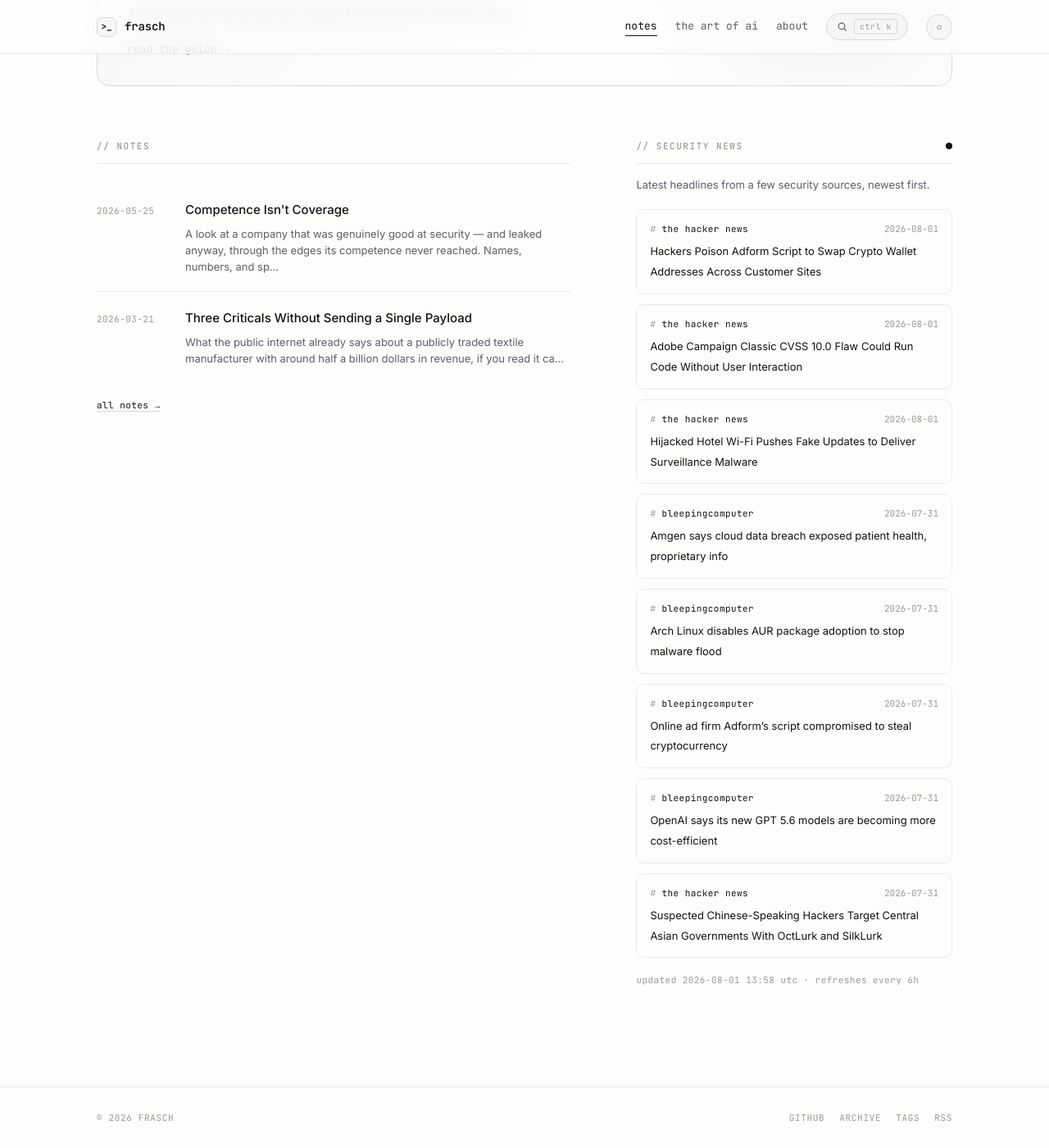
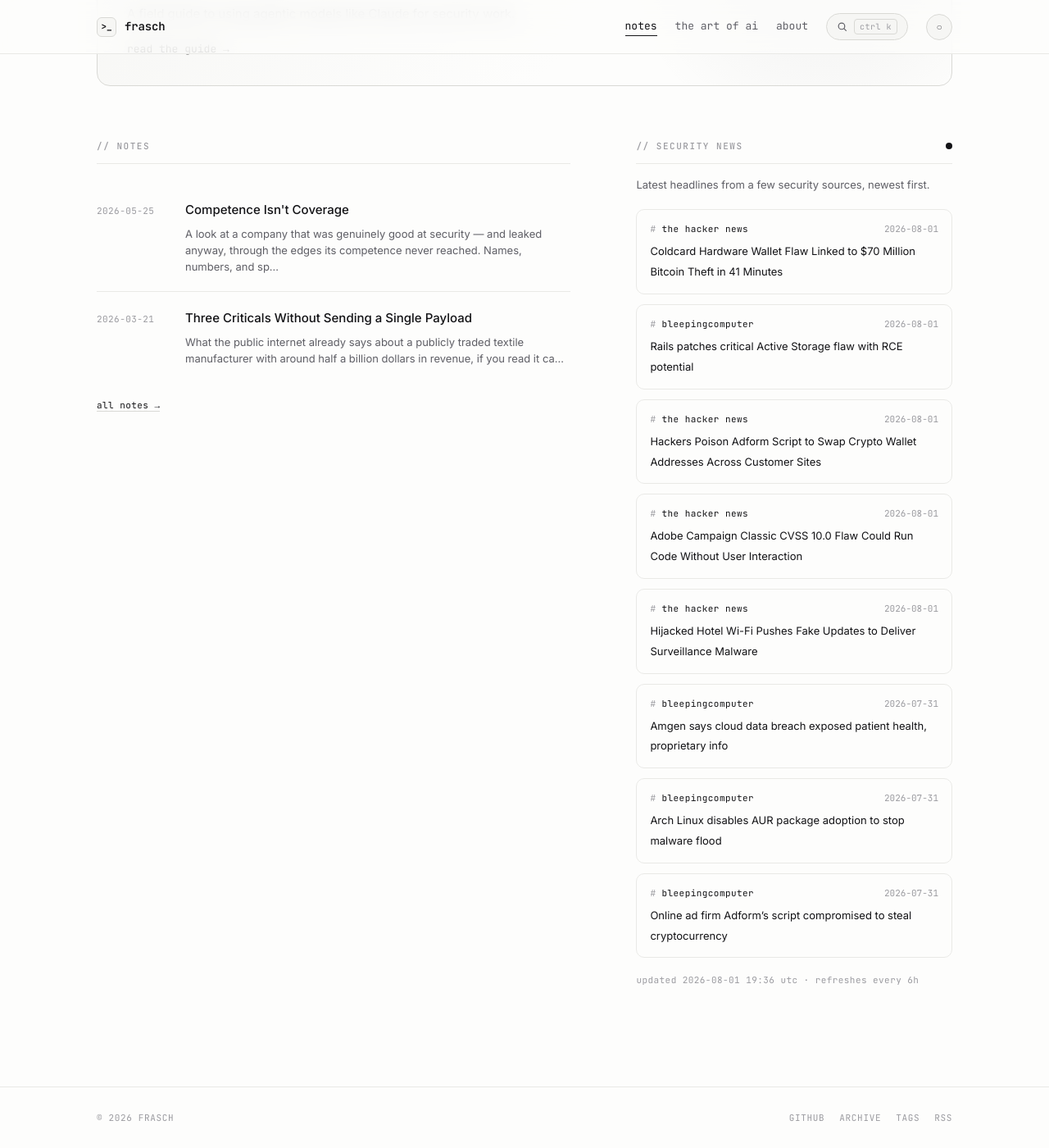
Before and after one commit to whoisfrasch/frasch, a Jekyll site: the page built from index.html, in a window 1280 px wide and 1400 px high, scrolled down 615 px. Shown: the whole window at 82% size. Built offline with Jekyll 4.4.1, drawn with Linux system fonts in a browser that asks for light colours.

Commit message:
Refresh security news feed

```diff
--- a/_data/news.json
+++ b/_data/news.json
@@ -1,6 +1,18 @@
 {
-  "updated": "2026-08-01T13:58:00Z",
+  "updated": "2026-08-01T19:36:27Z",
   "items": [
+    {
+      "source": "the hacker news",
+      "title": "Coldcard Hardware Wallet Flaw Linked to $70 Million Bitcoin Theft in 41 Minutes",
+      "link": "https://thehackernews.com/2026/08/coldcard-hardware-wallet-flaw-linked-to.html",
+      "date": "2026-08-01T17:17:22Z"
+    },
+    {
+      "source": "bleepingcomputer",
+      "title": "Rails patches critical Active Storage flaw with RCE potential",
+      "link": "https://www.bleepingcomputer.com/news/security/rails-patches-critical-active-storage-flaw-with-rce-potential/",
+      "date": "2026-08-01T14:20:30Z"
+    },
     {
       "source": "the hacker news",
       "title": "Hackers Poison Adform Script to Swap Crypto Wallet Addresses Across Customer Sites",
@@ -36,18 +48,6 @@
       "title": "Online ad firm Adform’s script compromised to steal cryptocurrency",
       "link": "https://www.bleepingcomputer.com/news/security/online-ad-firm-adforms-script-compromised-to-steal-cryptocurrency/",
       "date": "2026-07-31T21:09:25Z"
-    },
-    {
-      "source": "bleepingcomputer",
-      "title": "OpenAI says its new GPT 5.6 models are becoming more cost-efficient",
-      "link": "https://www.bleepingcomputer.com/news/artificial-intelligence/openai-says-its-new-gpt-56-models-are-becoming-more-cost-efficient/",
-      "date": "2026-07-31T18:52:44Z"
-    },
-    {
-      "source": "the hacker news",
-      "title": "Suspected Chinese-Speaking Hackers Target Central Asian Governments With OctLurk and SilkLurk",
-      "link": "https://thehackernews.com/2026/08/suspected-chinese-speaking-hackers.html",
-      "date": "2026-07-31T18:52:04Z"
     }
   ]
 }
```
